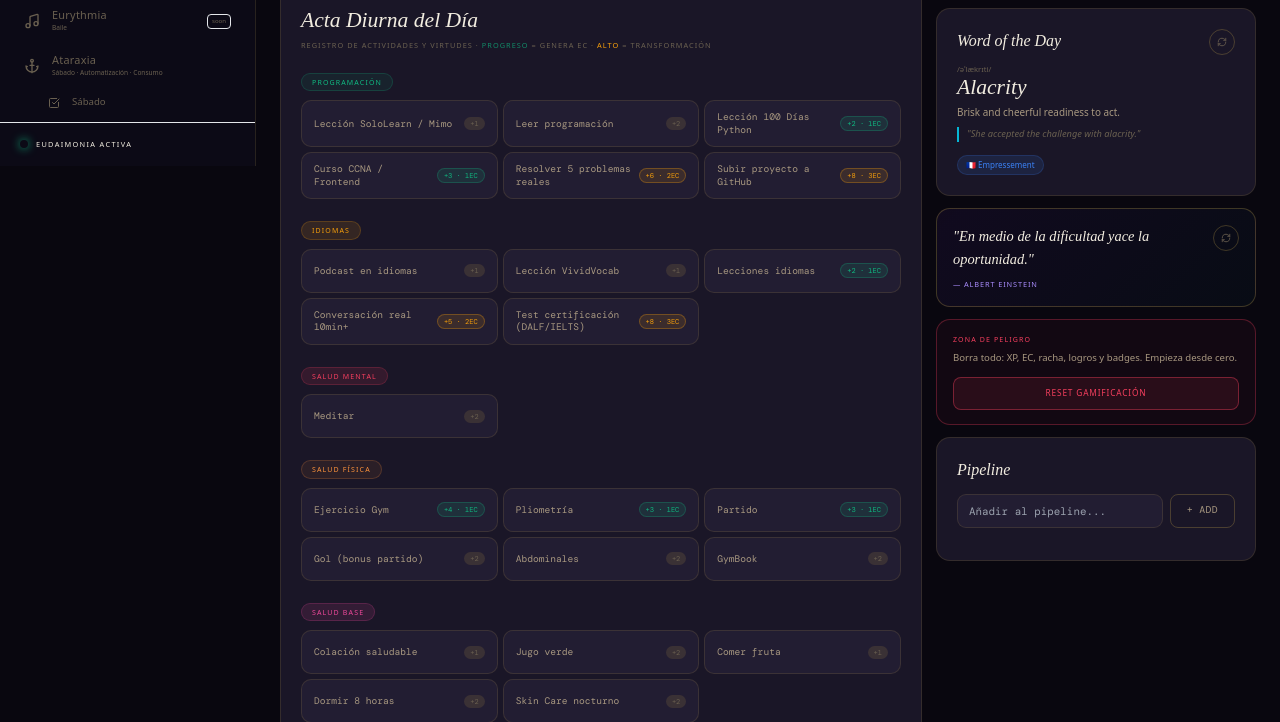
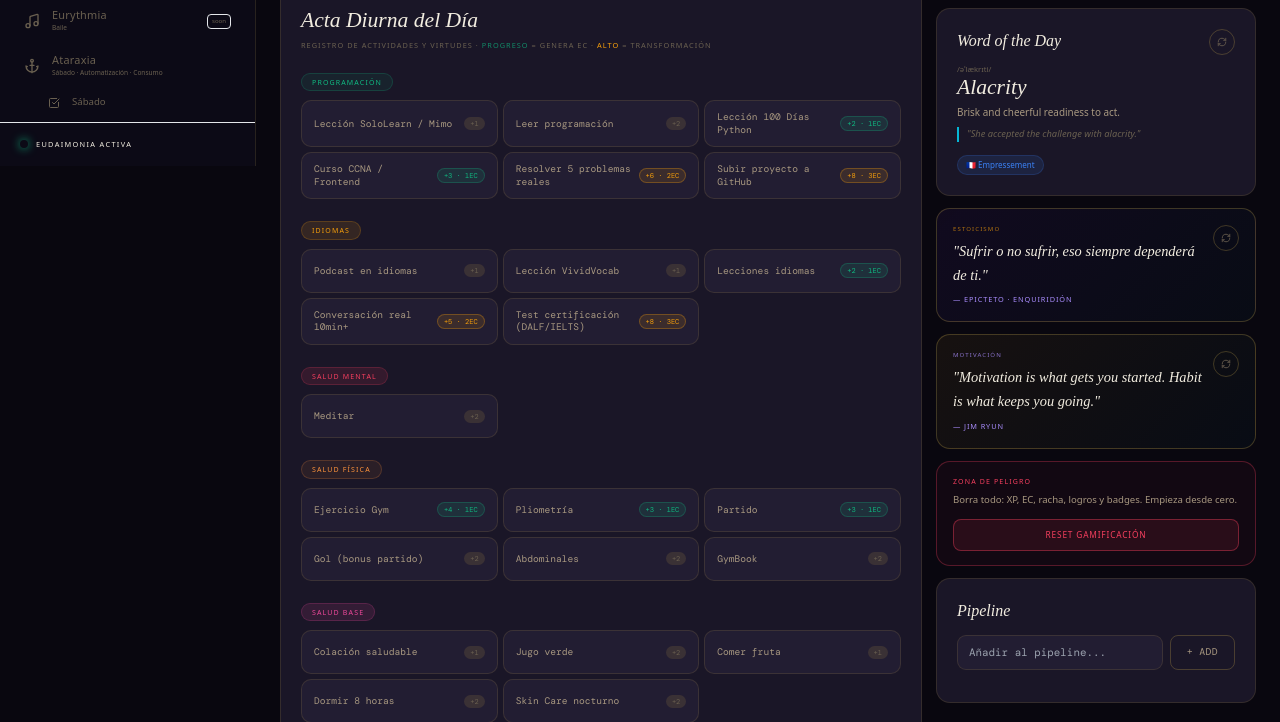
Before and after one commit to SupremoGio/eudaimonia, a Flask app: page /actividades/ in a window 1280 px wide. Shown: the part 634-1356 px from the top of the page. Run offline with Flask 3, Linux system fonts and the light colour scheme; data comes from the database, SQL or seed files in the repository; data that the repository does not hold is empty; some libraries are stand-ins or nearby versions; some web fonts are replaced.

Commit message:
feat: frases del día separadas por categoría (estoicismo + motivación)
- data.py: get_stoic_of_day() y get_motivational_of_day() — cada una rota
  diariamente dentro de su pool de categoría; get_random_quote(category=)
- actividades/routes.py: pasa quote_stoic y quote_motiv al template;
  endpoint /api/quote/refresh acepta ?cat=stoic|motivational
- actividades/index.html: dos tarjetas independientes con label de categoría
  y botón de refresh individual por tipo

Co-Authored-By: Claude Sonnet 4.6 <noreply@anthropic.com>

```diff
--- a/gio_v3/data.py
+++ b/gio_v3/data.py
@@ -220,17 +220,31 @@ def get_quiz_questions(lang='en', n=5):
     pool = QUIZ_EN if lang == 'en' else QUIZ_FR
     return random.sample(pool, min(n, len(pool)))
 
+import random
+
+_QUOTES_STOIC = [q for q in QUOTES if q["category"] == "stoic"]
+_QUOTES_MOTIV = [q for q in QUOTES if q["category"] == "motivational"]
+
 def get_quote_of_day():
     return QUOTES[date.today().toordinal() % len(QUOTES)]
+
+def get_stoic_of_day():
+    return _QUOTES_STOIC[date.today().toordinal() % len(_QUOTES_STOIC)]
+
+def get_motivational_of_day():
+    return _QUOTES_MOTIV[date.today().toordinal() % len(_QUOTES_MOTIV)]
 
 def get_word_of_day():
     return WORDS[date.today().toordinal() % len(WORDS)]
 
-import random
 def get_random_word():
     return random.choice(WORDS)
 
-def get_random_quote():
+def get_random_quote(category=None):
+    if category == "stoic":
+        return random.choice(_QUOTES_STOIC)
+    if category == "motivational":
+        return random.choice(_QUOTES_MOTIV)
     return random.choice(QUOTES)
 
 # ── ACTIVITIES v3.0 ──────────────────────────────────────────────────────────
--- a/gio_v3/modules/actividades/routes.py
+++ b/gio_v3/modules/actividades/routes.py
@@ -1,7 +1,7 @@
 from flask import Blueprint, render_template, request, jsonify
 from datetime import timedelta, datetime
 from database import get_db
-from data import ACTIVITIES, ACTIVITY_CATEGORIES, get_quote_of_day, get_word_of_day, get_random_quote, get_random_word
+from data import ACTIVITIES, ACTIVITY_CATEGORIES, get_stoic_of_day, get_motivational_of_day, get_word_of_day, get_random_quote, get_random_word
 from utils import today_str, today_date
 import modules.gamification.engine as engine
 
@@ -94,7 +94,8 @@ def index():
         sat_acts      = sat_acts,
         sun_acts      = sun_acts,
         cats          = ACTIVITY_CATEGORIES,
-        quote         = get_quote_of_day(),
+        quote_stoic   = get_stoic_of_day(),
+        quote_motiv   = get_motivational_of_day(),
         word          = get_word_of_day(),
         payment_alerts= get_payment_alerts(),
         today         = _td.isoformat(),
@@ -259,7 +260,8 @@ def toggle_priority(pid):
 
 @actividades_bp.route('/api/quote/refresh')
 def refresh_quote():
-    return jsonify(get_random_quote())
+    cat = request.args.get('cat')  # 'stoic' | 'motivational' | None
+    return jsonify(get_random_quote(category=cat))
 
 
 @actividades_bp.route('/api/word/refresh')
--- a/gio_v3/templates/actividades/index.html
+++ b/gio_v3/templates/actividades/index.html
@@ -435,13 +435,22 @@
       </div>
     </div>
 
-    <!-- Quote -->
+    <!-- Quotes: Estoicismo + Motivación -->
     <div class="q-c">
       <div class="q-inner">
-        <div class="q-t" id="q-t">"{{ quote.text }}"</div>
-        <div class="q-a" id="q-a">— {{ quote.author }}</div>
+        <div style="font-size:.38rem;letter-spacing:.18em;text-transform:uppercase;color:var(--gold);opacity:.7;margin-bottom:6px;">Estoicismo</div>
+        <div class="q-t" id="q-stoic-t">"{{ quote_stoic.text }}"</div>
+        <div class="q-a" id="q-stoic-a">— {{ quote_stoic.author }}</div>
       </div>
-      <button class="rb" onclick="rQuote()"><i data-lucide="refresh-cw"></i></button>
+      <button class="rb" onclick="rQuote('stoic','q-stoic-t','q-stoic-a')"><i data-lucide="refresh-cw"></i></button>
+    </div>
+    <div class="q-c" style="background:linear-gradient(135deg,rgba(251,191,36,.06),rgba(6,182,212,.03));">
+      <div class="q-inner">
+        <div style="font-size:.38rem;letter-spacing:.18em;text-transform:uppercase;color:var(--violet-l);opacity:.8;margin-bottom:6px;">Motivación</div>
+        <div class="q-t" id="q-motiv-t">"{{ quote_motiv.text }}"</div>
+        <div class="q-a" id="q-motiv-a">— {{ quote_motiv.author }}</div>
+      </div>
+      <button class="rb" onclick="rQuote('motivational','q-motiv-t','q-motiv-a')"><i data-lucide="refresh-cw"></i></button>
     </div>
 
     <!-- Reset Gamificación -->
@@ -636,9 +645,9 @@ async function rWord() {
   }, 240);
 }
 
-async function rQuote() {
-  const d = await (await fetch('/actividades/api/quote/refresh')).json();
-  const qt = document.getElementById('q-t'), qa = document.getElementById('q-a');
+async function rQuote(cat, tId, aId) {
+  const d = await (await fetch(`/actividades/api/quote/refresh?cat=${cat}`)).json();
+  const qt = document.getElementById(tId), qa = document.getElementById(aId);
   qt.style.opacity = 0; qa.style.opacity = 0;
   setTimeout(() => {
     qt.textContent = `"${d.text}"`; qa.textContent = `— ${d.author}`;
@@ -648,8 +657,10 @@ async function rQuote() {
 
 document.getElementById('p-inp').addEventListener('keydown', e => { if(e.key==='Enter') addP(); });
 document.getElementById('pipe-inp').addEventListener('keydown', e => { if(e.key==='Enter') addPipe(); });
-document.getElementById('q-t').style.transition = 'opacity .25s';
-document.getElementById('q-a').style.transition = 'opacity .25s';
+['q-stoic-t','q-stoic-a','q-motiv-t','q-motiv-a'].forEach(id => {
+  const el = document.getElementById(id);
+  if (el) el.style.transition = 'opacity .25s';
+});
 
 // ── Gamification Reset ────────────────────────────────────────────────────────
 function openResetModal() {
```
